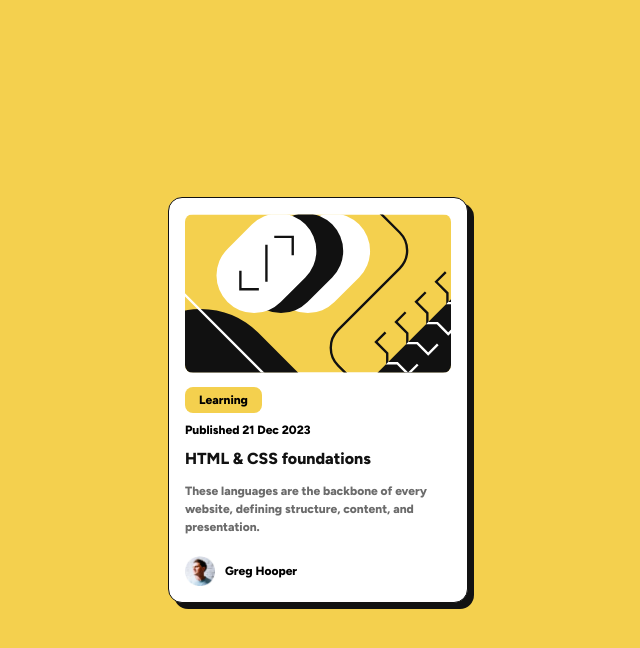
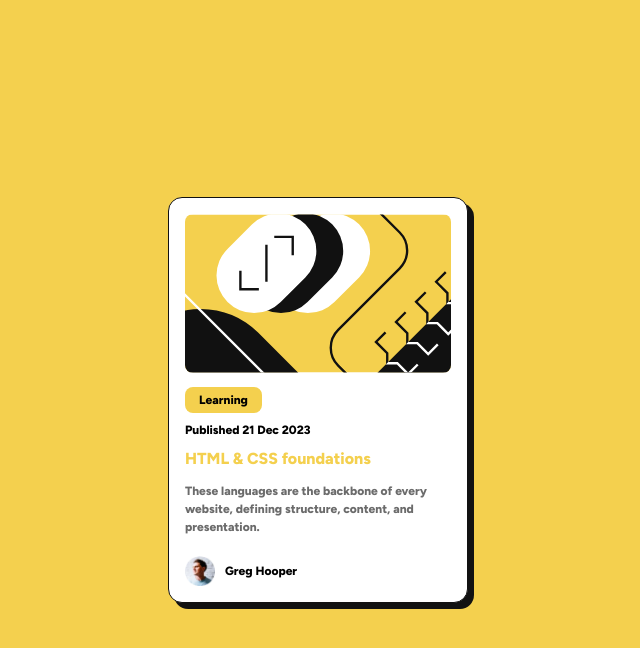
Before and after one commit to fernandatollotti/blog-preview-card, a plain HTML site: page index.html in a window 1280 px wide. In both pictures the pointer is over the link "HTML & CSS foundations". Shown: the whole page, without its empty margins (322-962 px from the left). Drawn offline with Linux system fonts and the light colour scheme.

Commit message:
update css file

```diff
--- a/assets/css/style.css
+++ b/assets/css/style.css
@@ -119,6 +119,11 @@ body {
   font-weight: var(--weight-bold);
 }
 
+.blog_content .blog_title a:hover,
+.blog_content .blog_title a:active {
+  color: var(--primary);
+}
+
 .blog_content .blog_excerpt {
   color: var(--surface-bright);
   line-height: 1.5em;
```
